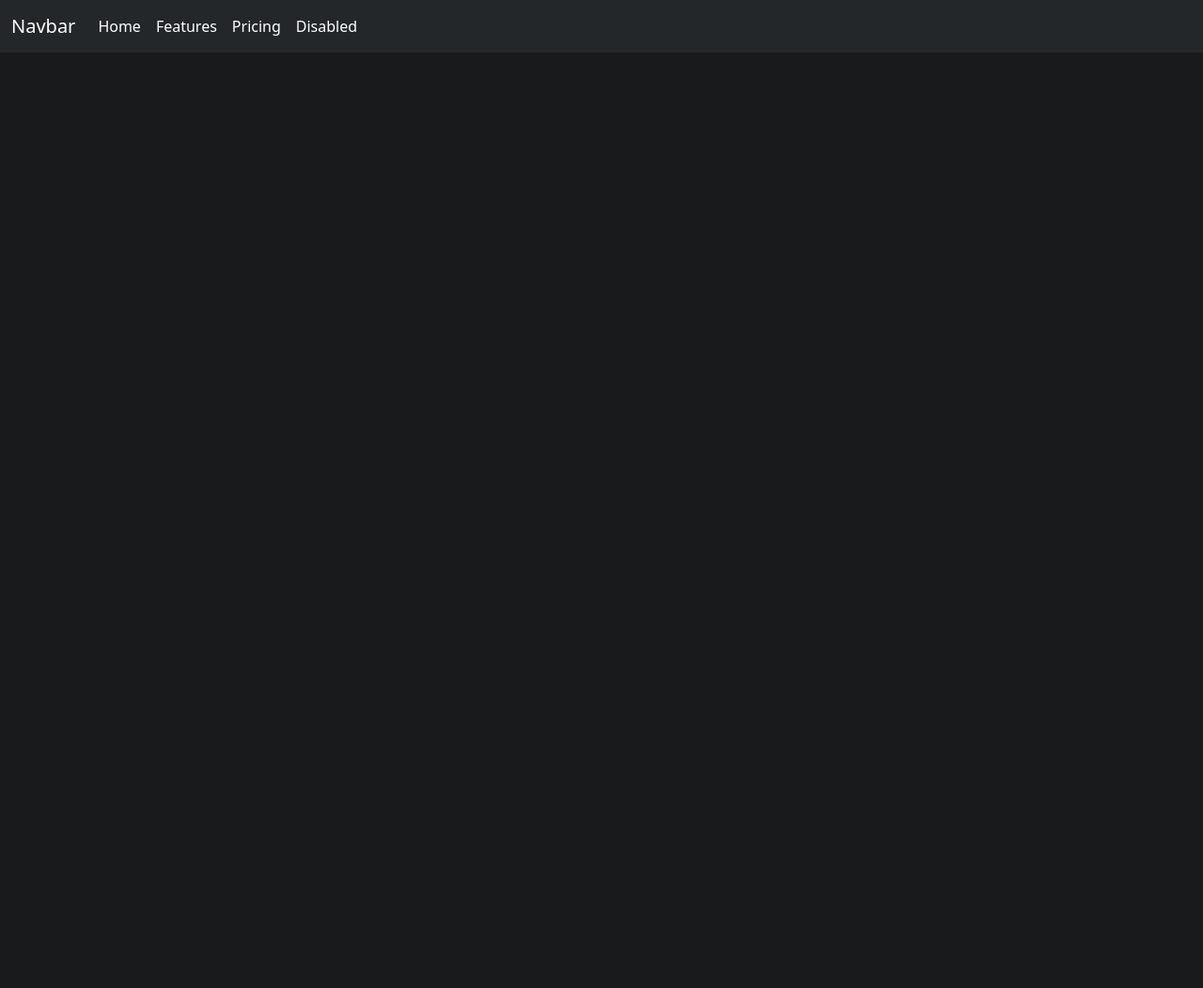
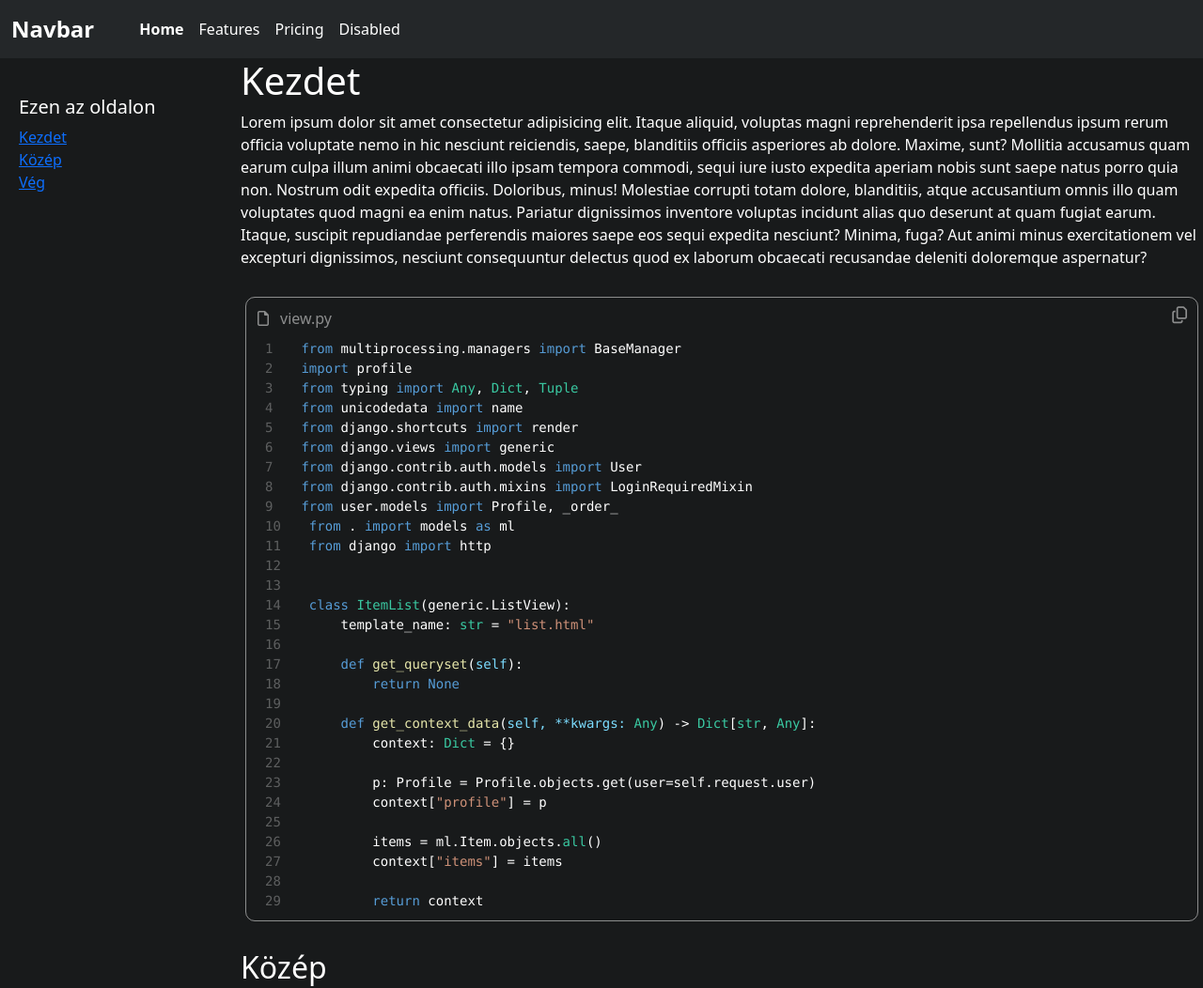
Before and after one commit to simonadamgyula/PygameHtmlPpt, a plain HTML site: page sablon.html in a window 1280 px wide. Shown: the top 1052 px of the page at 94% size. Before the commit the page ends 800 px from the top, so only its background shows below. Drawn offline with nearby package versions, Linux system fonts and the light colour scheme.

Commit message:
sablon nem emlékszem teljesen hogy mit beszéltünk, én ezzel jöttem elő nem néz ki jól csak, mert csak naggyából van meg

```diff
--- /dev/null
+++ b/css/code.css
@@ -0,0 +1,127 @@
+* {
+    scroll-margin: 66px;
+}
+
+.code-snipet {
+    background-color: transparent;
+    border: 1px solid var(--gray);
+    border-radius: 10px;
+    /* padding: 5px 5px; */
+    color: white;
+
+    margin: 30px 5px;
+}
+
+pre {
+    margin-bottom: 10px;
+}
+
+code.hljs.language-python {
+    background-color: transparent;
+    padding: 0;
+
+    &>span {
+        display: block;
+        padding: 0 20px;
+    }
+}
+
+.code-header {
+    color: var(--gray);
+    display: flex;
+    flex-direction: row;
+    margin: 10px;
+
+    &> :first-child {
+        flex-grow: 2;
+
+        &>i {
+            width: 16px;
+            height: 16px;
+            line-height: 16px;
+            text-align: center;
+            font-size: 16px;
+            margin-right: 10px;
+        }
+    }
+
+    & i.fa-copy {
+        width: 18px;
+        height: 18px;
+        line-height: 18px;
+        text-align: center;
+        font-size: 18px;
+
+        cursor: pointer;
+
+        &:hover {
+            color: white;
+        }
+    }
+}
+
+.hljs {
+    color: white;
+
+    & * {
+        font-weight: normal !important;
+    }
+}
+
+.hljs-title.function_ {
+    color: rgb(230, 230, 170);
+    font-weight: normal;
+}
+
+.hljs-params {
+    color: rgb(124, 220, 254);
+}
+
+.hljs-built_in,
+.hljs-title.class_,
+.hljs-type {
+    color: rgb(58, 201, 162);
+}
+
+.hljs-number,
+.hljs-string {
+    color: rgb(206, 145, 120);
+}
+
+.hljs-literal,
+.hljs-keyword {
+    color: rgb(86, 156, 214);
+    font-weight: normal;
+}
+
+.hljs-comment {
+    color: rgb(106, 153, 85);
+}
+
+.hljs-subst {
+    color: rgb(202, 202, 202);
+}
+
+.number {
+    padding-right: 30px;
+    color: var(--dark-gray);
+}
+
+.highlighted {
+    background-color: #2d3c2b;
+}
+
+#summary {
+    display: flex;
+    flex-direction: column;
+    border-radius: 10px;
+    padding: 40px 20px 20px;
+
+    width: 16rem;
+    height: 100%;
+    position: fixed;
+}
+
+#content {
+    margin-left: 16rem;
+}
--- a/css/style.css
+++ b/css/style.css
@@ -1,15 +1,37 @@
 :root {
     --bg-color: rgb(24, 26, 27);
     --nav-color: rgb(36, 39, 41);
+    --gray: rgba(255, 255, 255, 0.5);
+    --dark-gray: rgba(255, 255, 255, 0.3);
 }
 
 body {
     background-color: var(--bg-color);
     color: white;
 }
+
 nav {
     background-color: var(--nav-color) !important;
 }
+
 nav * {
     color: white !important;
 }
+
+.navbar-brand {
+    font-size: x-large;
+    font-weight: bold;
+    margin-right: 40px;
+}
+
+.navbar-toggler {
+    border-color: white;
+
+    & span {
+        filter: invert();
+    }
+}
+
+.nav-link.active {
+    font-weight: bold;
+}
--- /dev/null
+++ b/js/highlighting.js
@@ -0,0 +1,87 @@
+let codesToCopy = [];
+
+document.addEventListener('DOMContentLoaded', (event) => {
+    document.querySelectorAll("code").forEach((el) => {
+        let html = el.innerHTML;
+        let fileName = el.getAttribute("file");
+
+        let replacement = document.createElement("div");
+        replacement.classList.add("code-snipet");
+
+        let pre = document.createElement("pre");
+        let code = document.createElement("code");
+
+        if (fileName != null) {
+            let header = document.createElement("div");
+            header.classList.add("code-header");
+            header.innerHTML = `<div><i class="fa-regular fa-file"></i>${fileName}</div>`;
+
+            codesToCopy.push(el.innerHTML);
+
+            let copy = document.createElement("i");
+            copy.classList.add("fa-regular", "fa-copy");
+            copy.setAttribute("title", "Másolás");
+            copy.setAttribute("data-code", codesToCopy.length - 1);
+            header.appendChild(copy);
+
+            replacement.appendChild(header);
+
+            copy.addEventListener("click", function (e) {
+                let data = this.getAttribute("data-code");
+
+                navigator.clipboard.writeText(codesToCopy[data])
+                    .then(response => {
+                        this.classList.add("fa-check", "fa-solid");
+                        this.classList.remove("fa-regular", "fa-copy");
+
+                        setTimeout(() => {
+                            this.classList.remove("fa-check", "fa-solid");
+                            this.classList.add("fa-regular", "fa-copy");
+                        }, 1000);
+                    })
+                    .catch(err => console.log(err));
+            });
+        }
+
+        code.innerHTML = html;
+        code.classList.add("language-python");
+        pre.appendChild(code);
+        replacement.appendChild(pre);
+
+        el.replaceWith(replacement);
+    });
+
+    document.querySelectorAll('pre code').forEach((el) => {
+        hljs.highlightElement(el);
+    });
+
+    number();
+});
+
+const number = () => {
+    const codes = document.querySelectorAll("code.language-python");
+
+    for (let i = 0; i < codes.length; i++) {
+        let code = codes[i];
+
+        let result = "";
+
+        let html = code.innerHTML;
+        let lines = html.split("\n");
+
+        for (let j = 0; j < lines.length; j++) {
+            let line = lines[j];
+            let highlighted = false;
+
+            if (line.indexOf("+*+") != -1) {
+                line = line.substring(0, line.indexOf("+*+"));
+                highlighted = true;
+            }
+
+            result += `<span class="${highlighted ? 'highlighted' : ''}"><span class="number">${j + 1}</span>${line}</span>`;
+        }
+
+        console.log(result);
+        code.innerHTML = result;
+    }
+}
--- a/sablon.html
+++ b/sablon.html
@@ -8,21 +8,81 @@
         <script src="https://cdn.jsdelivr.net/npm/bootstrap@5.3.2/dist/js/bootstrap.bundle.min.js"
         integrity="sha384-C6RzsynM9kWDrMNeT87bh95OGNyZPhcTNXj1NW7RuBCsyN/o0jlpcV8Qyq46cDfL"
         crossorigin="anonymous"></script>
+    <script src="https://ajax.googleapis.com/ajax/libs/jquery/3.7.1/jquery.min.js"></script>
+    <title>Sablon</title>
+
+    <link rel="stylesheet" href="https://cdnjs.cloudflare.com/ajax/libs/highlight.js/11.9.0/styles/default.min.css">
+    <script src="https://cdnjs.cloudflare.com/ajax/libs/highlight.js/11.9.0/highlight.min.js"></script>
+    <script src="https://cdnjs.cloudflare.com/ajax/libs/highlight.js/11.9.0/languages/python.min.js"></script>
+
+    <script src="https://kit.fontawesome.com/daa386bf97.js" crossorigin="anonymous"></script>
+
     <link rel="stylesheet" href="./css/style.css">
-    <script src="https://ajax.googleapis.com/ajax/libs/jquery/3.7.1/jquery.min.js"></script>
-    <title>Document</title>
+    <link rel="stylesheet" href="./css/code.css">
+
+    <script src="./js/highlighting.js"></script>
 </head>
 <body>
-    <nav class="navbar navbar-expand-lg"></nav>
-    <p></p>                                         <img src="" alt="">
+    <nav class="navbar navbar-expand-lg sticky-top"></nav>
+
+    <div id="summary">
+        <h5>Ezen az oldalon</h5>
+        <a href="#kezdet">Kezdet</a>
+        <a href="#kozep">Közép</a>
+        <a href="#vég">Vég</a>
+    </div>
+
+    <div id="content">
+        <h1 id="kezdet">Kezdet</h1>
+        <p>Lorem ipsum dolor sit amet consectetur adipisicing elit. Itaque aliquid, voluptas magni reprehenderit ipsa repellendus ipsum rerum officia voluptate nemo in hic nesciunt reiciendis, saepe, blanditiis officiis asperiores ab dolore.
+        Maxime, sunt? Mollitia accusamus quam earum culpa illum animi obcaecati illo ipsam tempora commodi, sequi iure iusto expedita aperiam nobis sunt saepe natus porro quia non. Nostrum odit expedita officiis.
+        Doloribus, minus! Molestiae corrupti totam dolore, blanditiis, atque accusantium omnis illo quam voluptates quod magni ea enim natus. Pariatur dignissimos inventore voluptas incidunt alias quo deserunt at quam fugiat earum.
+        Itaque, suscipit repudiandae perferendis maiores saepe eos sequi expedita nesciunt? Minima, fuga? Aut animi minus exercitationem vel excepturi dignissimos, nesciunt consequuntur delectus quod ex laborum obcaecati recusandae deleniti doloremque aspernatur?</p>
+        <code file="view.py">from multiprocessing.managers import BaseManager
+import profile
+from typing import Any, Dict, Tuple
+from unicodedata import name
+from django.shortcuts import render
+from django.views import generic
+from django.contrib.auth.models import User
+from django.contrib.auth.mixins import LoginRequiredMixin
+from user.models import Profile, _order_
+from . import models as ml
+from django import http
 
 
+class ItemList(generic.ListView):
+    template_name: str = "list.html"
 
+    def get_queryset(self):
+        return None
 
+    def get_context_data(self, **kwargs: Any) -> Dict[str, Any]:
+        context: Dict = {}
 
+        p: Profile = Profile.objects.get(user=self.request.user)
+        context["profile"] = p
 
+        items = ml.Item.objects.all()
+        context["items"] = items
 
+        return context</code>
 
+        <h2 id="kozep">Közép</h2>
+        <p>Lorem ipsum dolor sit amet consectetur adipisicing elit. Perferendis doloremque architecto itaque sunt veritatis ipsa nesciunt facere quisquam quidem culpa, voluptatem, soluta dolorum, voluptatum unde reiciendis vel saepe dolor repellendus.
+        Quam suscipit est perspiciatis, aspernatur fuga quod debitis necessitatibus architecto ut similique, qui nobis consequuntur. Atque corrupti voluptas, quia vitae rerum, eveniet impedit quas voluptatibus magni obcaecati maxime saepe libero?</p>
+        <p>Lorem ipsum dolor sit amet consectetur adipisicing elit. Porro aliquid ut quidem cupiditate, perspiciatis molestias saepe harum quos libero est autem quis hic amet commodi non. Fuga porro tempora cumque.</p>
+        <img src="https://cdn.nwmgroups.hu/s/img/i/1408/20140807foto-szelfie-makako-majom-fenykep.jpg?w=800&h=1106&t=5" height="300" alt="">
+        <h1 id="vég">Vég</h1>
+        <p>Lorem, ipsum dolor sit amet consectetur adipisicing elit. Ea aliquid natus illo sint, animi voluptates hic quibusdam consequuntur delectus maiores veritatis error at tenetur impedit sed assumenda necessitatibus provident ullam.
+        Sed unde reiciendis et minus dignissimos, ratione veritatis vero? Quae incidunt, dolore tempora pariatur iste molestias est neque deserunt perferendis, cupiditate dignissimos aut quam modi velit maxime, quis odit obcaecati.
+        Impedit minus doloribus, aut molestiae obcaecati similique quos vel dolor, sit, eaque assumenda. Id exercitationem necessitatibus eligendi. Labore minus obcaecati beatae dignissimos facere. Modi, pariatur inventore consequatur asperiores omnis quo?
+        Cumque aliquid est nam at eaque aperiam recusandae ipsum excepturi quas, illo ducimus, culpa quidem id sint minima blanditiis itaque facilis nihil et atque. Corporis, harum error. Ex, reprehenderit optio!
+        Omnis aliquid sequi consequuntur nihil, molestias fugit aspernatur aliquam. Neque officia voluptates tempore placeat, dolorem expedita provident. Sapiente, doloremque vitae doloribus natus earum ipsa temporibus laudantium debitis soluta dolorum aut!
+        Sint dolor tempora quod harum omnis quidem quisquam debitis modi. Consequuntur, ad iure reprehenderit esse, qui cumque debitis reiciendis voluptates soluta vitae fuga alias tempora eaque facilis modi dicta quia!</p>
+        <p>Lorem ipsum dolor sit, amet consectetur adipisicing elit. Corporis quod, quisquam autem ad ratione itaque hic assumenda modi dolorem necessitatibus eaque at consectetur alias error, enim nobis iure impedit saepe.
+        Debitis iure aperiam dolores mollitia voluptatibus eligendi nulla voluptas quisquam et voluptates veniam ullam minus est provident fugiat non laboriosam incidunt quam, qui accusantium tempora, cupiditate in ex nemo. Nobis?</p>
+    </div>
 
     <script>
         $(".navbar").load("nav.html");
```
